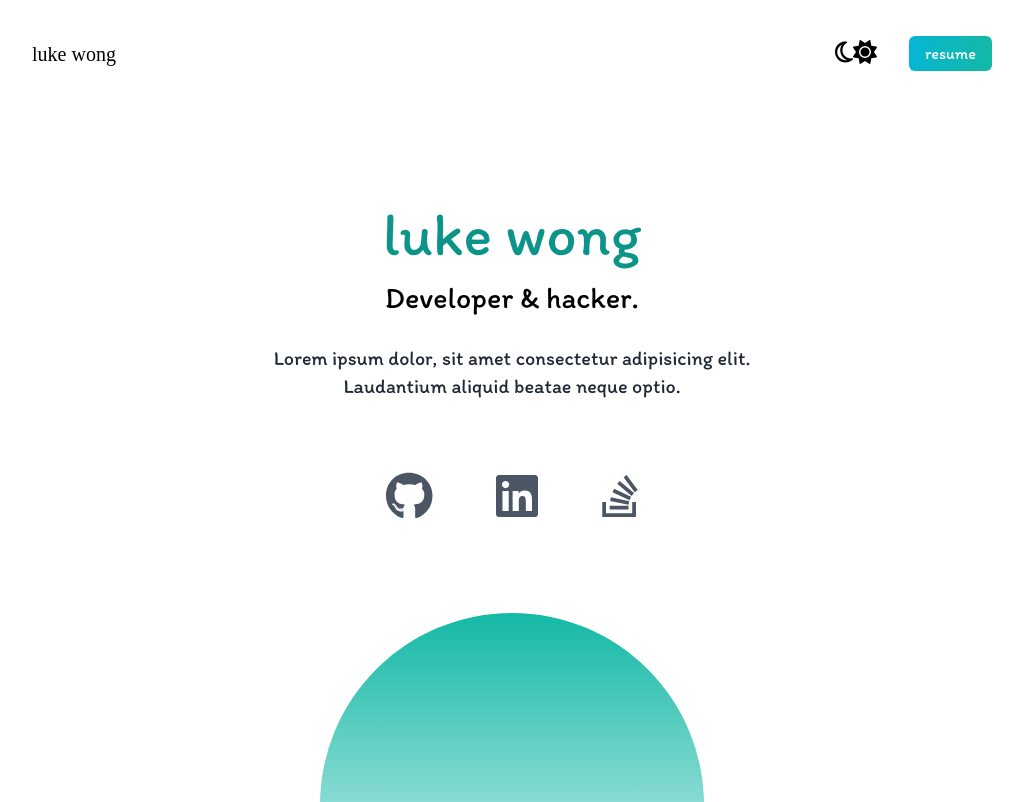
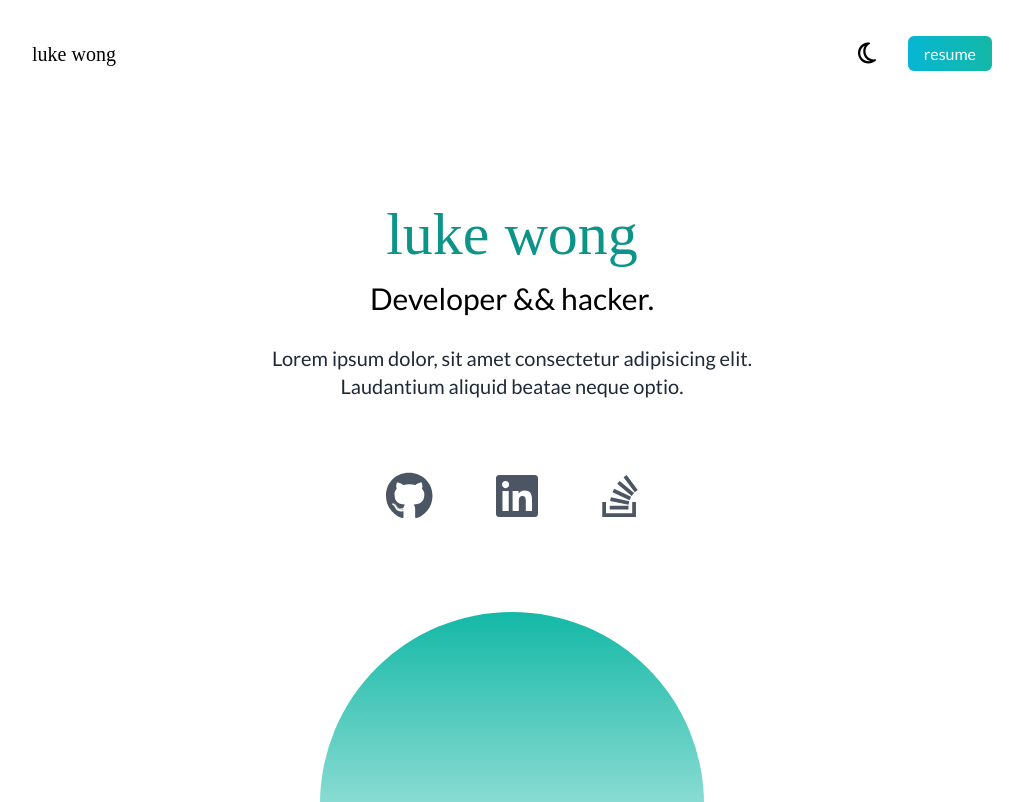
Before and after one commit to DevLukeHere/nextjs-portfolio, a Next.js app: page / in a window 1280 px wide. Shown: the top 802 px of the page, without its empty margins (128-1151 px from the left). Built offline with nearby package versions, Linux system fonts and the light colour scheme.

Commit message:
style: display correct icon for dark & light mode

```diff
--- a/app/layout.tsx
+++ b/app/layout.tsx
@@ -1,9 +1,10 @@
 import "./globals.css";
-import { Itim } from "@next/font/google";
+import { Lato } from "@next/font/google";
 
 // If loading a variable font, you don't need to specify the font weight
-const itim = Itim({
-  weight: "400",
+const lato = Lato({
+  weight: ["100", "300", "400", "700", "900"],
+  style: ["normal", "italic"],
   subsets: ["latin"],
   display: "optional",
 });
@@ -14,7 +15,7 @@ export default function RootLayout({
   children: React.ReactNode;
 }) {
   return (
-    <html lang="en" className={itim.className}>
+    <html lang="en" className={lato.className}>
       {/*
         <head /> will contain the components returned by the nearest parent
         head.tsx. Find out more at https://beta.nextjs.org/docs/api-reference/file-conventions/head
--- a/app/page.tsx
+++ b/app/page.tsx
@@ -9,7 +9,14 @@ import {
   faStackOverflow,
 } from "@fortawesome/free-brands-svg-icons";
 import Image from "next/image";
+// import { Abhaya_Libre } from "@next/font/google";
 import { useState } from "react";
+
+// const abhayaLibre = Abhaya_Libre({
+//   weight: ["400", "500", "600", "700", "800"],
+//   subsets: ["latin"],
+//   display: "optional",
+// });
 
 export default function Home() {
   const [darkMode, setDarkMode] = useState(false);
@@ -26,16 +33,19 @@ export default function Home() {
             <h1 className="text-xl font-burtons">luke wong</h1>
             <ul className="flex items-center">
               <li>
-                <FontAwesomeIcon
-                  onClick={handleClick}
-                  icon={faMoon}
-                  className="cursor-pointer text-2xl"
-                />
-                <FontAwesomeIcon
-                  onClick={handleClick}
-                  icon={faSun}
-                  className="cursor-pointer text-2xl"
-                />
+                {darkMode ? (
+                  <FontAwesomeIcon
+                    onClick={handleClick}
+                    icon={faSun}
+                    className="cursor-pointer text-2xl dark:text-white"
+                  />
+                ) : (
+                  <FontAwesomeIcon
+                    onClick={handleClick}
+                    icon={faMoon}
+                    className="cursor-pointer text-2xl"
+                  />
+                )}
               </li>
               <li>
                 <a
@@ -49,10 +59,10 @@ export default function Home() {
           </nav>
 
           <div className="text-center p-10">
-            <h2 className="text-5xl py-2 text-teal-600 font-medium md:text-6xl">
+            <h2 className="text-5xl py-2 text-teal-600 font-medium md:text-6xl font-burtons">
               luke wong
             </h2>
-            <h3 className="text-2xl py-2 md:text-3xl">Developer & hacker.</h3>
+            <h3 className="text-2xl py-2 md:text-3xl">Developer && hacker.</h3>
             <p className="text-md py-5 leading-8 text-gray-800 md:text-xl max-w-lg mx-auto">
               Lorem ipsum dolor, sit amet consectetur adipisicing elit.
               Laudantium aliquid beatae neque optio.
```
